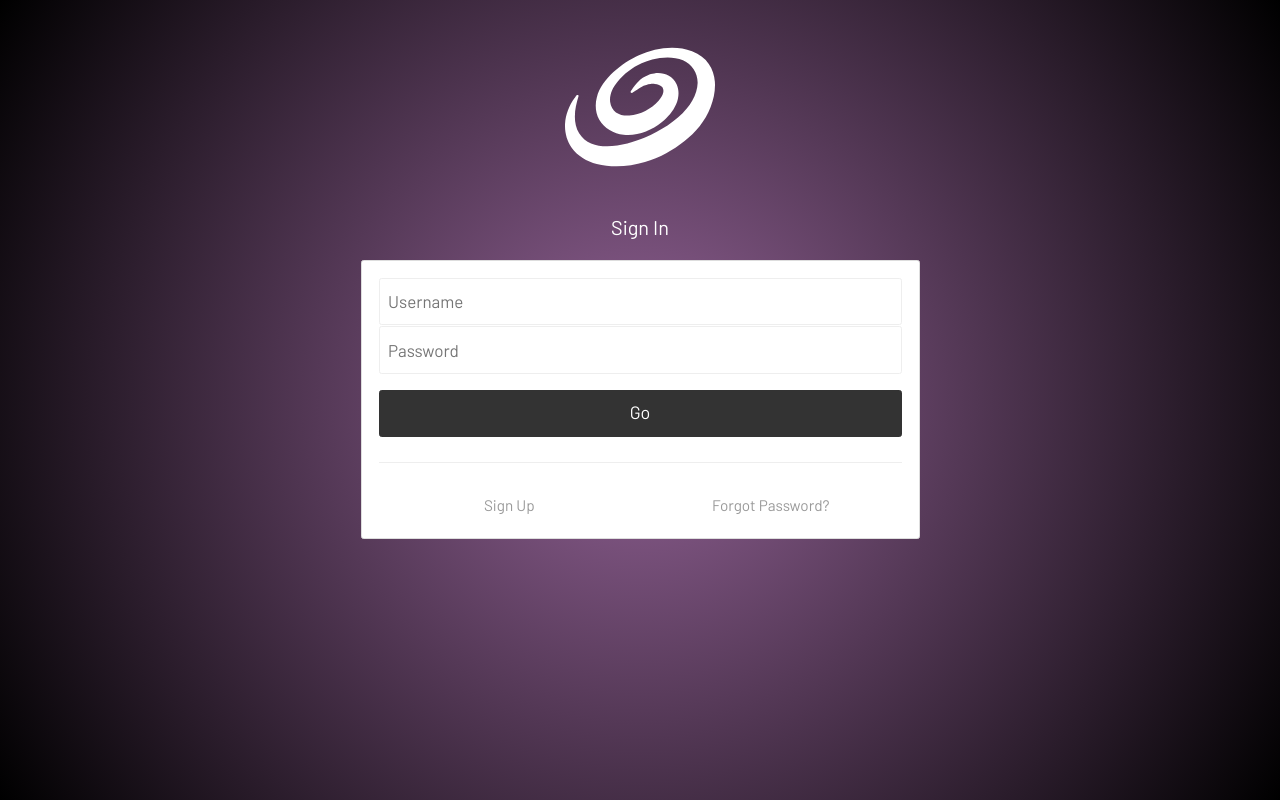
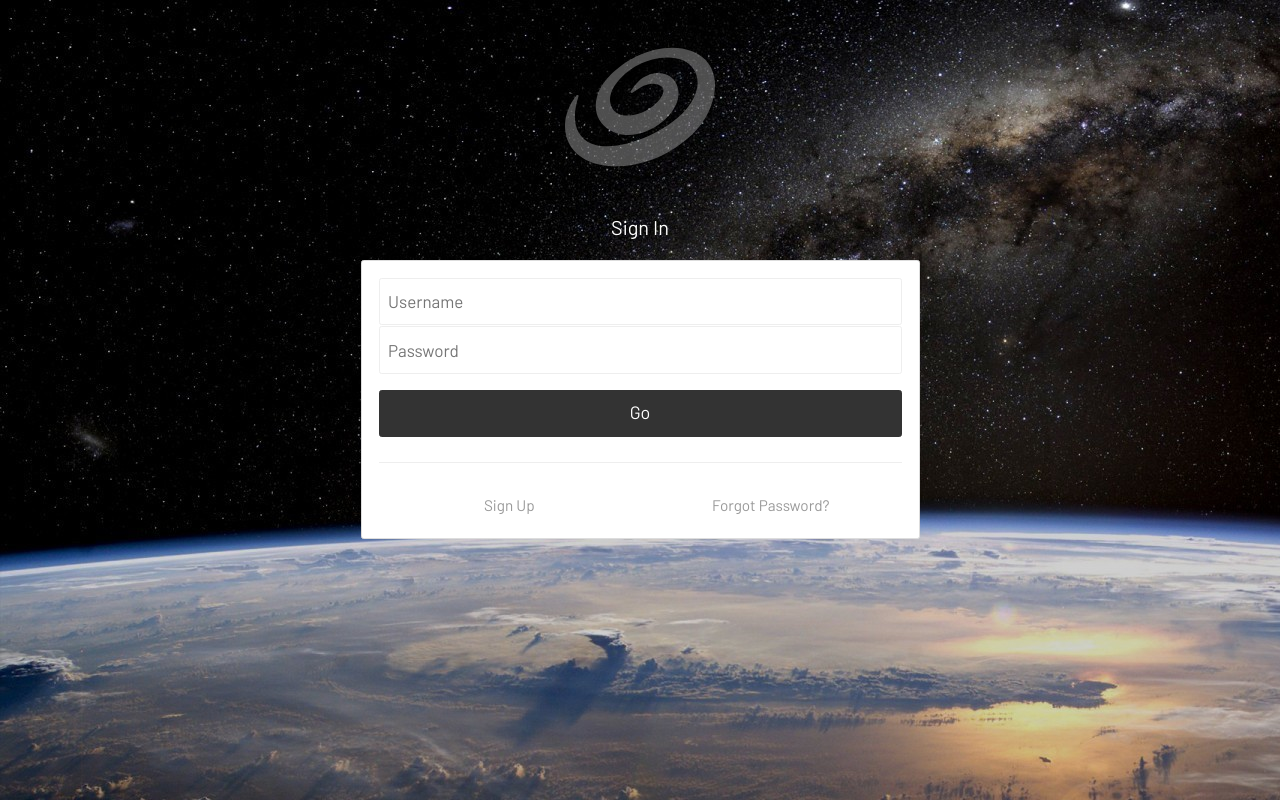
Before and after one commit to manymeeting/CoolCompany, a PHP site: page /login.php in a window 1280 px wide. Run offline with PHP 8.4, Linux system fonts and the light colour scheme.

Commit message:
change style for login page

```diff
--- a/css/login.css
+++ b/css/login.css
@@ -1,7 +1,7 @@
 body
 {
-  background-image: -webkit-radial-gradient(circle, hsla(296,21%,49%,1), hsla(0,0%,0%,1));
-  background-image: radial-gradient(circle, hsla(296,21%,49%,1), hsla(0,0%,0%,1));
+  background-image: url("../images/banner_bg.jpg");
+  background-repeat: no-repeat;
 }
 
 #login_content svg
@@ -12,6 +12,7 @@ body
   text-align: center;
   display: block;
   fill: #ffffff;
+  opacity: 0.3;
 }
 
 #login_content h3
--- a/products.php
+++ b/products.php
@@ -34,8 +34,8 @@ if(!isset($_SESSION["valid"]))
         </div>
         <div class="boxed-text-outer col-2-3" prodid="2">
           <div class="boxed-text-content">
-            <h2>Cumque nihil impedit</h2>
-            <p>harum quidem rerum facilis est et</p>
+            <h2>Ut enim ad minim veniam</h2>
+            <p>Duis aute irure dolor in reprehenderit in voluptate</p>
           </div>
         </div>
       </div>
```
